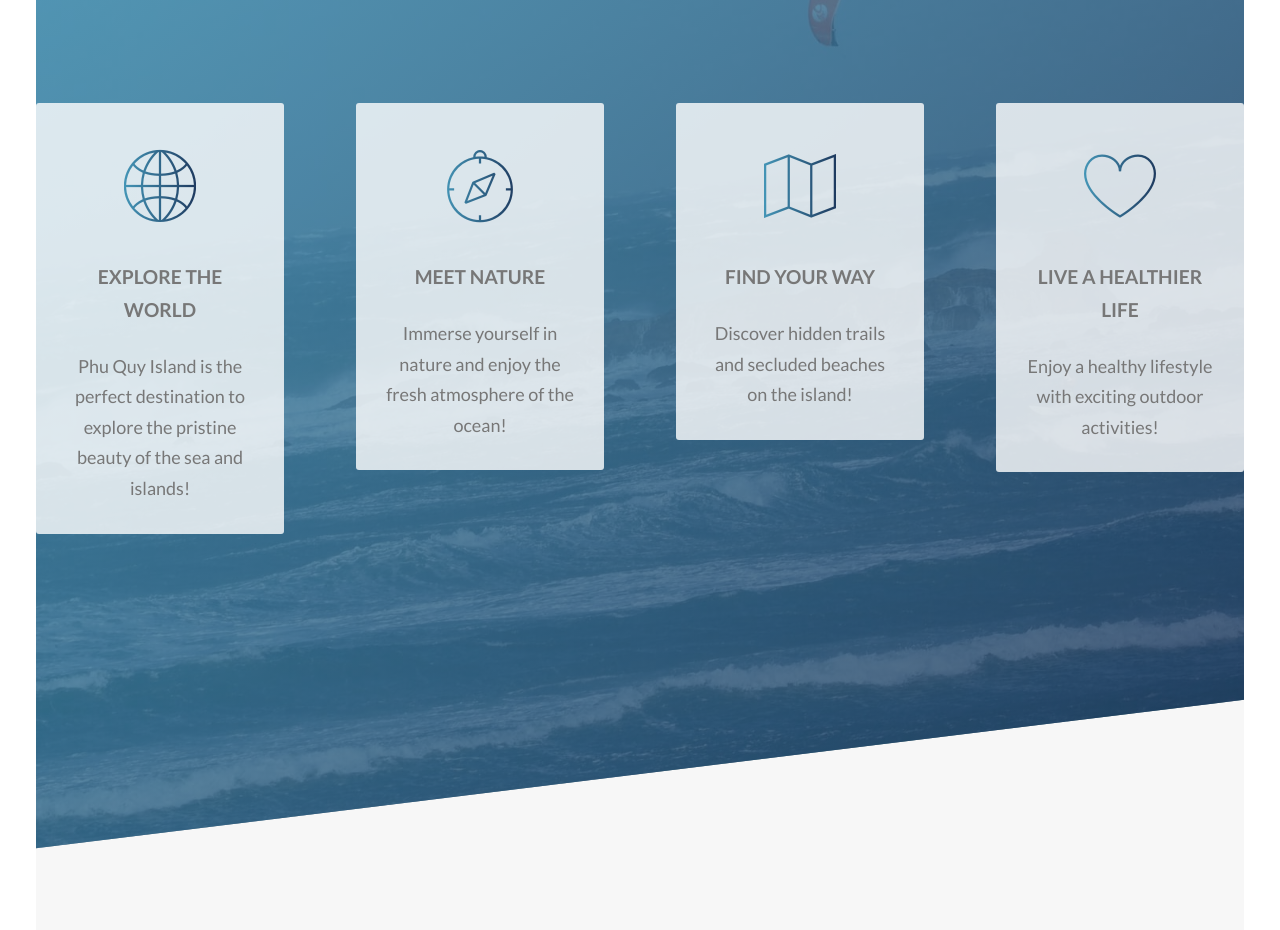
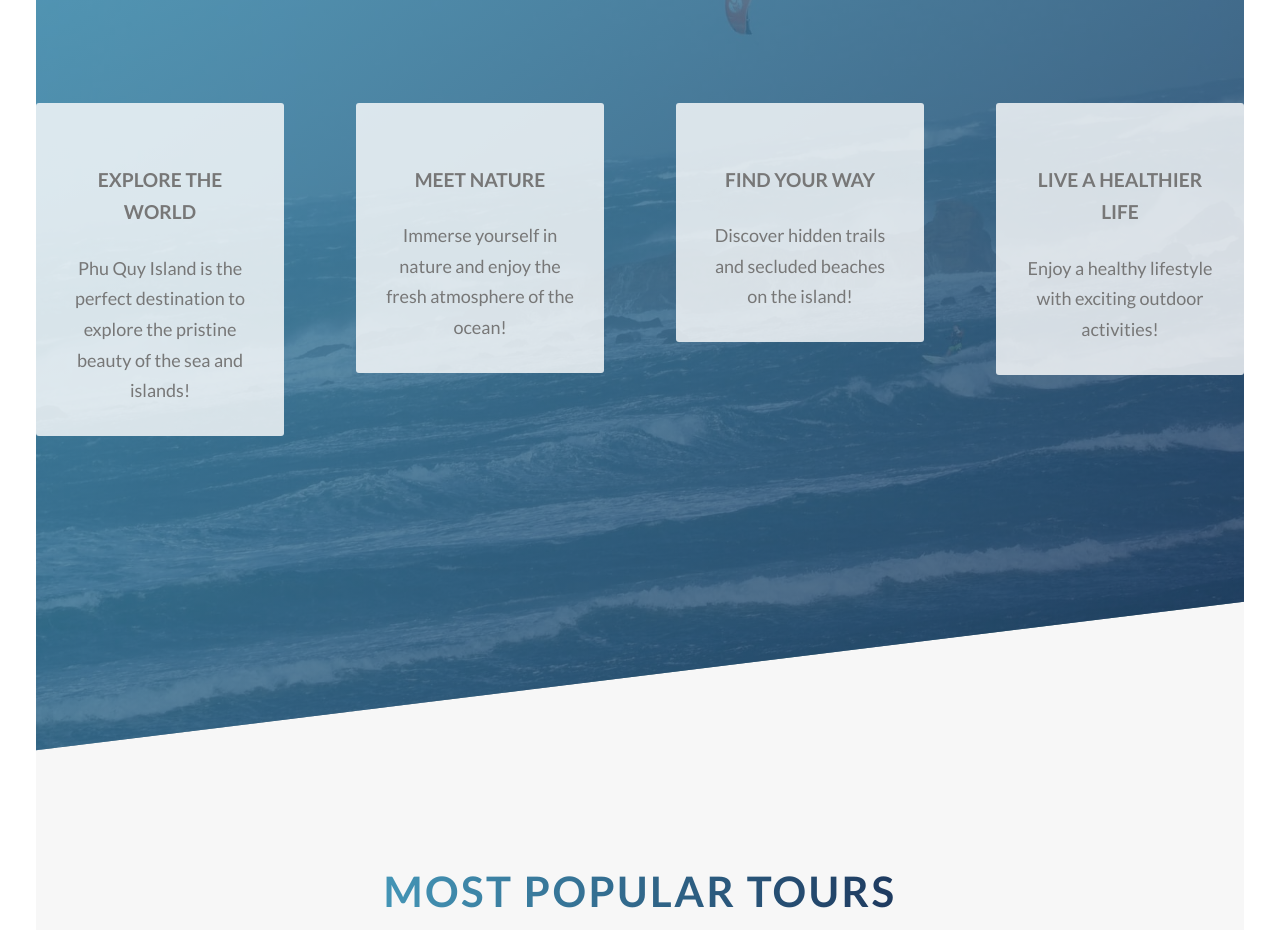
Before and after one commit to phongthanhbuiit/advanced-css-scss, a website: page phuquy-tours/index.html in a window 1280 px wide. Shown: the part 1838-2768 px from the top of the page. Drawn offline with Linux system fonts and the light colour scheme.

Commit message:
update script build project

```diff
--- a/phuquy-tours/index.html
+++ b/phuquy-tours/index.html
@@ -5,7 +5,7 @@
   <meta charset="UTF-8" />
   <meta name="viewport" content="width=device-width, initial-scale=1.0" />
   <link href="https://fonts.googleapis.com/css?family=Lato:100,300,400,700,900" rel="stylesheet" />
-  <link rel="stylesheet" href="css/icon-font.css" />
+  <!-- <link rel="stylesheet" href="css/icon-font.css" /> -->
   <link rel="stylesheet" href="css/style.css" />
   <link rel="shortcut icon" type="image/png" href="img/favicon.png" />
   <title>PhuQuyIsland | Exciting tours for adventurous people</title>
```
Also changed, not shown: phuquy-tours/package.json (+11 -2 lines), 1 other file.
